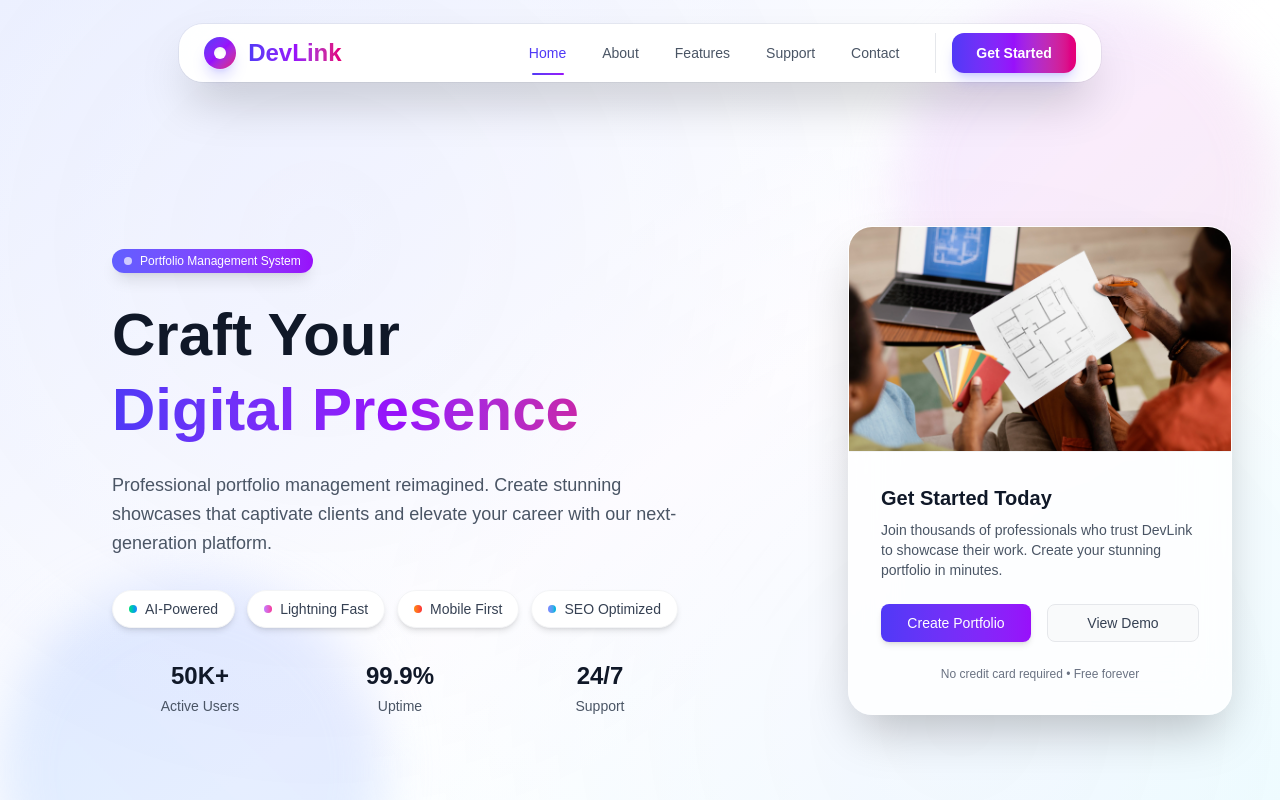
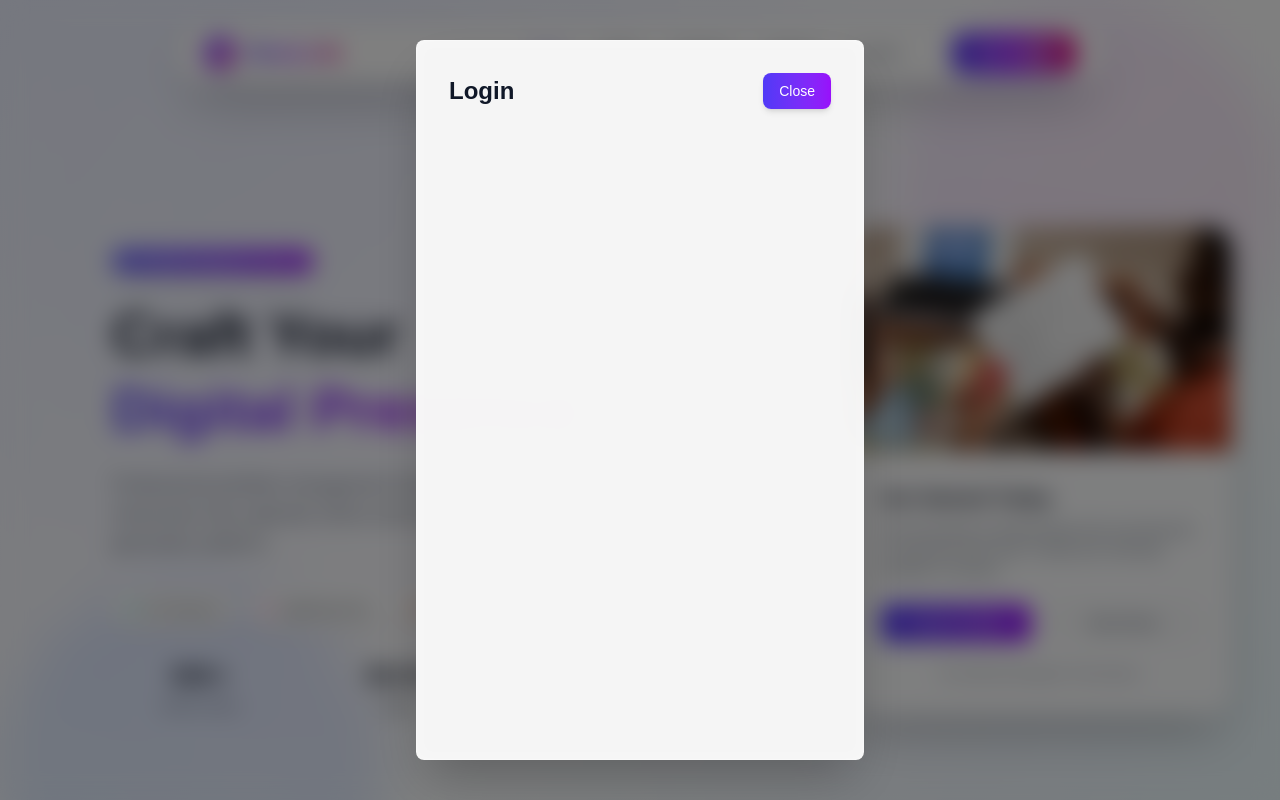
Before and after one commit to KeithMuwanguzi/devlink-frontend, a Next.js app: page / in a window 1280 px wide. Both pictures are taken after a click on the button "Get Started". Shown: the top 800 px of the page. Built offline with nearby package versions, Linux system fonts and the light colour scheme.

Commit message:
Login Pane

```diff
--- /dev/null
+++ b/src/app/(features)/Authentication/Login.tsx
@@ -0,0 +1,18 @@
+interface LoginProps {
+    onClose: () => void;
+}
+
+const Login = ({ onClose }: LoginProps) => {
+  return <div className="fixed inset-0 flex items-center justify-center z-50 bg-black/50 backdrop-blur-md animate-in fade-in">
+    <div className="bg-white/95 backdrop-blur-sm p-8 rounded-lg shadow-2xl border border-white/20 w-full max-w-md h-[90%]">
+        <div className="flex justify-between items-center mb-6">
+            <h2 className="text-2xl font-bold text-gray-900">Login</h2>
+            <button onClick={onClose} className="bg-gradient-to-r from-indigo-600 to-purple-600 hover:from-indigo-700 hover:to-purple-700 text-white font-medium text-sm py-2 px-4 rounded-lg transition-all duration-200 shadow-md hover:shadow-lg transform hover:-translate-y-0.5">
+                Close
+            </button>
+        </div>
+    </div>
+  </div>;
+};
+
+export default Login;
--- a/src/app/page.tsx
+++ b/src/app/page.tsx
@@ -7,11 +7,13 @@ import AboutSection from "./WelcomeComponents/AboutSection";
 import FeaturesSection from "./WelcomeComponents/FeaturesSection";
 import SupportSection from "./WelcomeComponents/SupportSection";
 import ContactSection from "./WelcomeComponents/ContactSection";
+import Login from "./(features)/Authentication/Login";
 
 export default function Home() {
   const [isLoading, setIsLoading] = useState(true);
   const [isMobileMenuOpen, setIsMobileMenuOpen] = useState(false);
   const [activeSection, setActiveSection] = useState("home");
+  const [isLoginOpen, setIsLoginOpen] = useState(false);
 
   useEffect(() => {
     setTimeout(() => {
@@ -138,7 +140,7 @@ export default function Home() {
                 }`}></div>
               </button>
               <div className="ml-4 pl-4 border-l border-gray-200">
-                <button className="bg-gradient-to-r from-indigo-600 via-purple-600 to-pink-600 hover:from-indigo-700 hover:via-purple-700 hover:to-pink-700 text-white px-6 py-2.5 rounded-xl text-sm font-semibold transition-all duration-300 shadow-lg hover:shadow-xl shadow-indigo-500/25 transform hover:-translate-y-0.5 hover:scale-105">
+                <button onClick={() => setIsLoginOpen(true)} className="bg-gradient-to-r from-indigo-600 via-purple-600 to-pink-600 hover:from-indigo-700 hover:via-purple-700 hover:to-pink-700 text-white px-6 py-2.5 rounded-xl text-sm font-semibold transition-all duration-300 shadow-lg hover:shadow-xl shadow-indigo-500/25 transform hover:-translate-y-0.5 hover:scale-105">
                   Get Started
                 </button>
               </div>
@@ -206,7 +208,10 @@ export default function Home() {
                 >
                   Contact
                 </button>
-                <button className="bg-gradient-to-r from-indigo-600 via-purple-600 to-pink-600 hover:from-indigo-700 hover:via-purple-700 hover:to-pink-700 text-white px-6 py-3 rounded-xl text-sm font-semibold transition-all duration-300 shadow-lg mt-3 transform hover:scale-105">
+                <button
+                  onClick={() => setIsLoginOpen(true)}
+                  className="bg-gradient-to-r from-indigo-600 via-purple-600 to-pink-600 hover:from-indigo-700 hover:via-purple-700 hover:to-pink-700 text-white px-6 py-3 rounded-xl text-sm font-semibold transition-all duration-300 shadow-lg mt-3 transform hover:scale-105"
+                >
                   Get Started
                 </button>
               </div>
@@ -244,11 +249,17 @@ export default function Home() {
                 </p>
 
                 <div className="flex flex-1 justify-between gap-4 mb-6">
-                  <button className="flex-1 bg-gradient-to-r from-indigo-600 to-purple-600 hover:from-indigo-700 hover:to-purple-700 text-white font-medium text-sm py-2 px-4 rounded-lg transition-all duration-200 shadow-md hover:shadow-lg transform hover:-translate-y-0.5">
+                  <button
+                    onClick={() => setIsLoginOpen(true)}
+                    className="flex-1 bg-gradient-to-r from-indigo-600 to-purple-600 hover:from-indigo-700 hover:to-purple-700 text-white font-medium text-sm py-2 px-4 rounded-lg transition-all duration-200 shadow-md hover:shadow-lg transform hover:-translate-y-0.5"
+                  >
                     Create Portfolio
                   </button>
 
-                  <button className="flex-1 bg-gray-50 hover:bg-gray-100 text-gray-700 font-medium text-sm py-2 px-4 rounded-lg transition-all duration-200 border border-gray-200">
+                  <button
+                    onClick={() => setIsLoginOpen(true)}
+                    className="flex-1 bg-gray-50 hover:bg-gray-100 text-gray-700 font-medium text-sm py-2 px-4 rounded-lg transition-all duration-200 border border-gray-200"
+                  >
                     View Demo
                   </button>
                 </div>
@@ -270,6 +281,9 @@ export default function Home() {
           </p>
         </div>
       </footer>
+
+      {/* Login Overlay */}
+      {isLoginOpen && <Login onClose={() => setIsLoginOpen(false)} />}
     </div>
   );
 }
```
